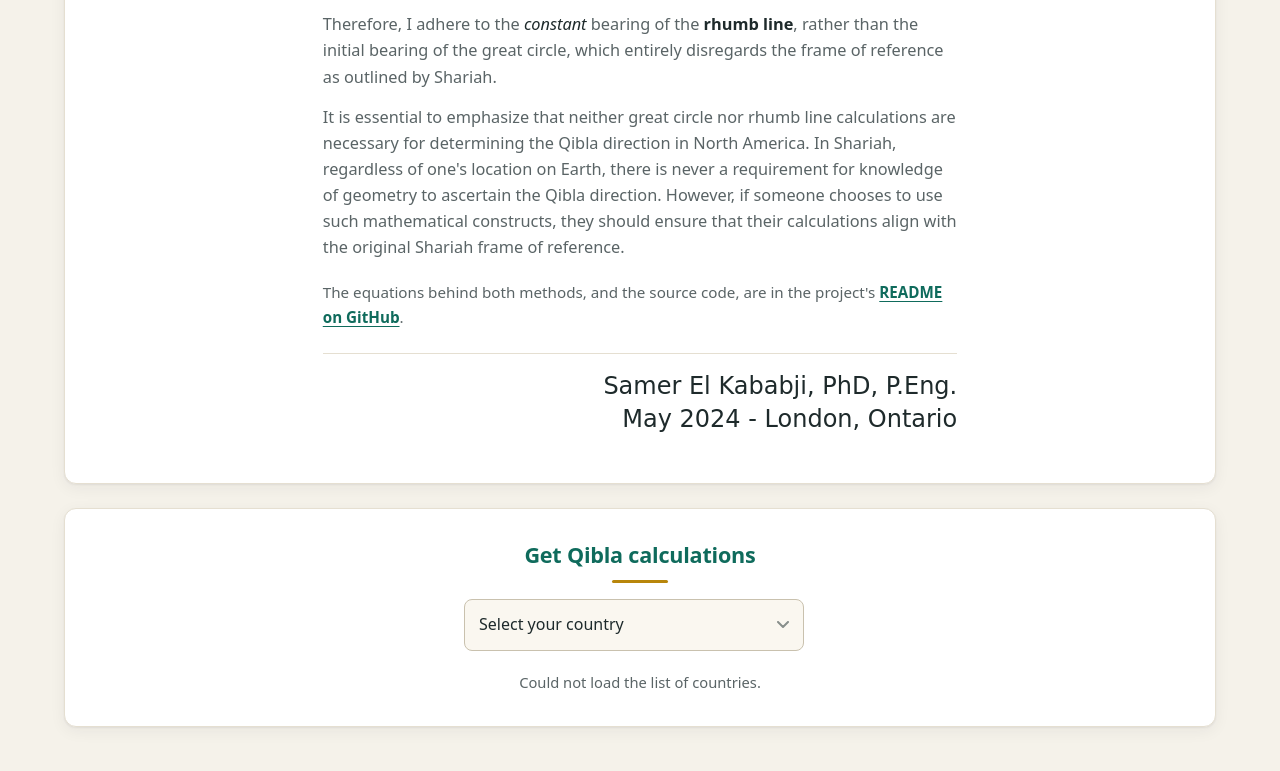
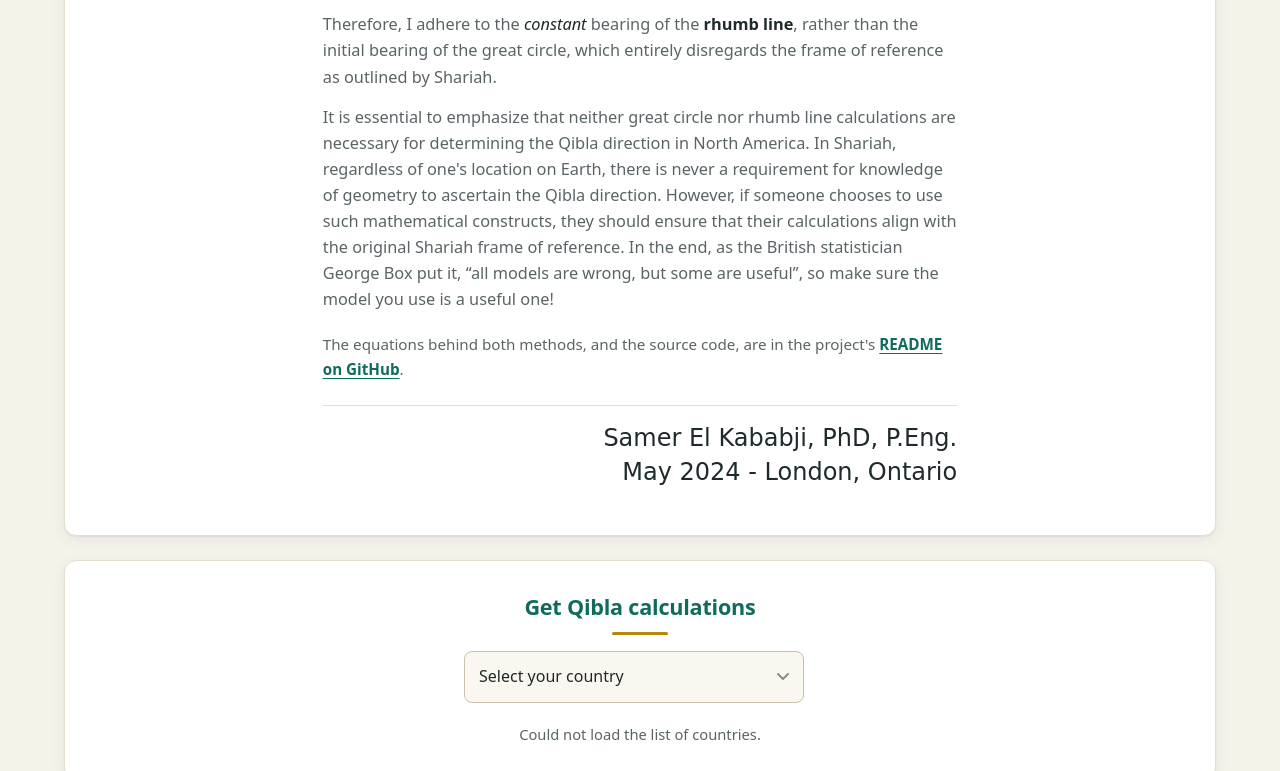
Before and after one commit to skababji/qibla_site, a plain HTML site: page web/index.html in a window 1280 px wide. Shown: the part 733-1504 px from the top of the page. Drawn offline with nearby package versions, Linux system fonts and the light colour scheme; no server answers; a web font is replaced by a local one.

Commit message:
Close the essay with George Box's "all models are wrong, but some are useful"
Co-Authored-By: Claude Opus 5.5 <noreply@anthropic.com>

```diff
--- a/web/index.html
+++ b/web/index.html
@@ -28,7 +28,7 @@
 
                 <p>Therefore, I adhere to the <em>constant</em> bearing of the <strong>rhumb line</strong>, rather than the initial bearing of the great circle, which entirely disregards the frame of reference as outlined by Shariah.</p>
 
-                <p>It is essential to emphasize that neither great circle nor rhumb line calculations are necessary for determining the Qibla direction in North America. In Shariah, regardless of one's location on Earth, there is never a requirement for knowledge of geometry to ascertain the Qibla direction. However, if someone chooses to use such mathematical constructs, they should ensure that their calculations align with the original Shariah frame of reference. </p>
+                <p>It is essential to emphasize that neither great circle nor rhumb line calculations are necessary for determining the Qibla direction in North America. In Shariah, regardless of one's location on Earth, there is never a requirement for knowledge of geometry to ascertain the Qibla direction. However, if someone chooses to use such mathematical constructs, they should ensure that their calculations align with the original Shariah frame of reference. In the end, as the British statistician George Box put it, <q>all models are wrong, but some are useful</q>, so make sure the model you use is a useful one!</p>
 
                 <p class="readme-link">The equations behind both methods, and the source code, are in the project's <a href="https://github.com/skababji/qibla_site#readme" target="_blank" rel="noopener">README on GitHub</a>.</p>
 
```
Also changed, not shown: web/ar/index.html (+1 -1 lines).
